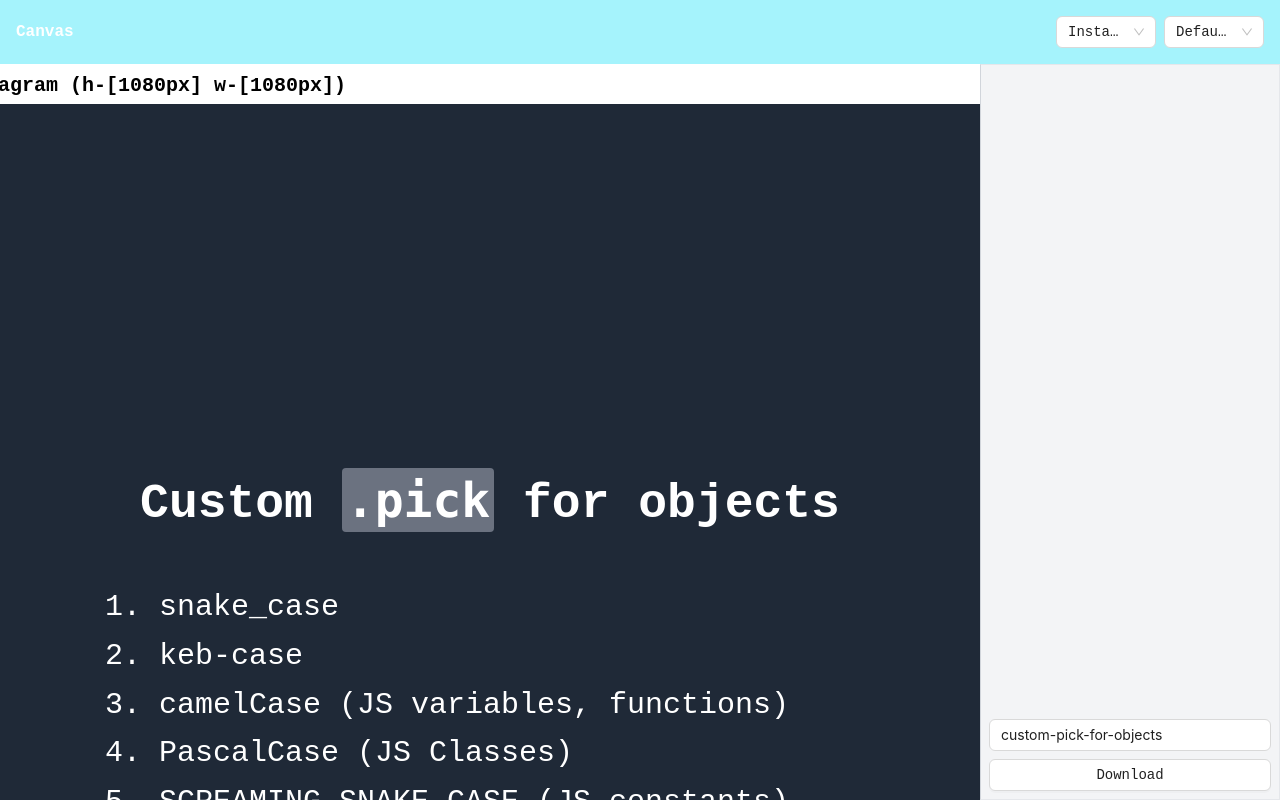
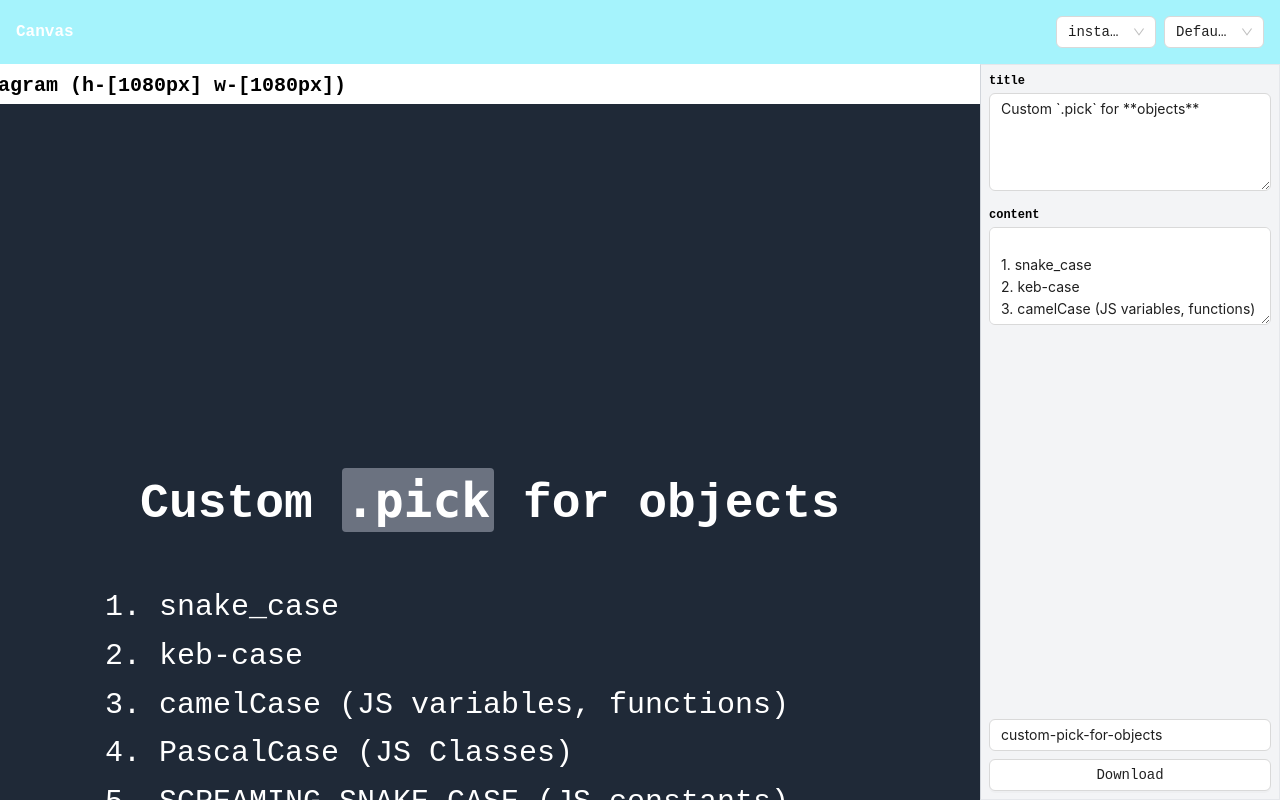
Before and after one commit to 318097/canvas, a React (Create React App) app: page / in a window 1280 px wide. Built offline with nearby package versions, Linux system fonts and the light colour scheme; the HTML template or start-up script is replaced by a standard one.

Commit message:
Refactor

```diff
--- a/src/components/Raw/Raw.js
+++ b/src/components/Raw/Raw.js
@@ -16,7 +16,7 @@ const Raw = () => {
   const [selectedElement, setSelectedElement] = useState("");
   const [properties, setProperties] = useState({});
   const [templates, setTemplates] = useState([]);
-  const [template, setTemplate] = useState("Instagram");
+  const [template, setTemplate] = useState("instagram");
   const [postVariant, setPostVariant] = useState("Default");
   const [filename, setFilename] = useState("");
 
@@ -37,7 +37,7 @@ const Raw = () => {
   };
 
   useEffect(() => {
-    setTemplates(generateTemplate("Instagram"));
+    setTemplates(generateTemplate("instagram"));
   }, []);
 
   useEffect(() => {
@@ -98,7 +98,7 @@ const Raw = () => {
   }, [data]);
 
   const parseDataForTheme = () => {
-    const platform = "Instagram";
+    const platform = "instagram";
     if (postVariant === "Listicle") {
       const content = data.content.trim().split("\n");
       const contentPageIds = [];
--- a/src/components/Raw/Sidebar.js
+++ b/src/components/Raw/Sidebar.js
@@ -16,19 +16,18 @@ const Sidebar = ({
   handlePropertyChange,
   templates,
 }) => {
-  const selectedElementFields = templates.find((template) => {
-    const [groupId, platform, key] = selectedElement.split(":");
-    return (
-      groupId === template.groupId &&
-      platform === template.platform &&
-      template.layout.find((layout) => layout.key === key)
-    );
-  });
+  // const selectedElementFields = templates.find((template) => {
+  //   const [groupId, platform, key] = selectedElement.split(":");
+  //   return (
+  //     groupId === template.groupId &&
+  //     platform === template.platform &&
+  //     template.layout.find((layout) => layout.key === key)
+  //   );
+  // });
 
   return (
     <div className="flex flex-col gap-2 bg-gray-100 border border-l-gray-300 p-2 w-[300px] shrink-0 h-full overflow-auto">
-      {(selectedElementFields?.layout ?? []).map((fields) => {
-        const { key } = fields;
+      {Object.keys(data).map((key) => {
         return (
           <div className="flex flex-col items-start gap-1 mb-2">
             <label className="text-xs font-bold">{key}</label>
--- a/src/components/Raw/config.js
+++ b/src/components/Raw/config.js
@@ -89,6 +89,10 @@ const PROPERTIES = [
     label: "Text Decoration Color",
     key: "text-decoration-color",
     options: [
+      {
+        label: "Transparent",
+        value: "decoration-transparent",
+      },
       {
         label: "White",
         value: "decoration-white",
@@ -198,6 +202,10 @@ const PROPERTIES = [
     key: "text-color",
     options: [
       {
+        label: "Transparent",
+        value: "text-transparent",
+      },
+      {
         label: "White",
         value: "text-white",
       },
@@ -283,6 +291,10 @@ const PROPERTIES = [
     label: "Background",
     key: "bg-color",
     options: [
+      {
+        label: "Transparent",
+        value: "bg-transparent",
+      },
       {
         label: "White",
         value: "bg-white",
@@ -544,6 +556,10 @@ const PROPERTIES = [
     key: "border-color",
     options: [
       {
+        label: "Transparent",
+        value: "border-transparent",
+      },
+      {
         label: "White",
         value: "border-white",
       },
@@ -679,12 +695,24 @@ const PROPERTIES = [
   },
 ];
 
+const defaultClasses = {
+  "text-decoration": "no-underline",
+  "text-decoration-color": "decoration-transparent",
+  "text-transform": "normal-case",
+  "bg-color": "bg-transparent",
+  "font-style": "not-italic",
+  border: "border-none",
+  "border-color": "border-transparent",
+  "border-radius": "rounded-none",
+  padding: "p-0",
+};
+
 const generateTemplate = (platform, keys) => {
   const { title = "title", content = "content", groupId = "none" } = keys || {};
 
   const TEMPLATES = [
     {
-      platform: "Instagram",
+      platform: "instagram",
       groupId: groupId,
       containerWidth: 1080,
       containerHeight: 1080,
@@ -701,6 +729,7 @@ const generateTemplate = (platform, keys) => {
             "text-align": "text-center",
             "text-color": "text-white",
             "flex-width": "w-3/4",
+            ...defaultClasses,
           },
         },
         {
@@ -713,12 +742,13 @@ const generateTemplate = (platform, keys) => {
             "text-color": "text-white",
             "text-weight": "font-normal",
             "flex-width": "w-3/4",
+            ...defaultClasses,
           },
         },
       ],
     },
     {
-      platform: "Twitter",
+      platform: "twitter",
       groupId: groupId,
       containerWidth: 1200,
       containerHeight: 675,
@@ -733,6 +763,7 @@ const generateTemplate = (platform, keys) => {
             "text-weight": "font-bold",
             "text-align": "text-center",
             "text-color": "text-white",
+            ...defaultClasses,
           },
         },
         {
@@ -744,6 +775,7 @@ const generateTemplate = (platform, keys) => {
             "text-align": "text-left",
             "text-color": "text-white",
             "text-weight": "font-normal",
+            ...defaultClasses,
           },
         },
       ],
```
